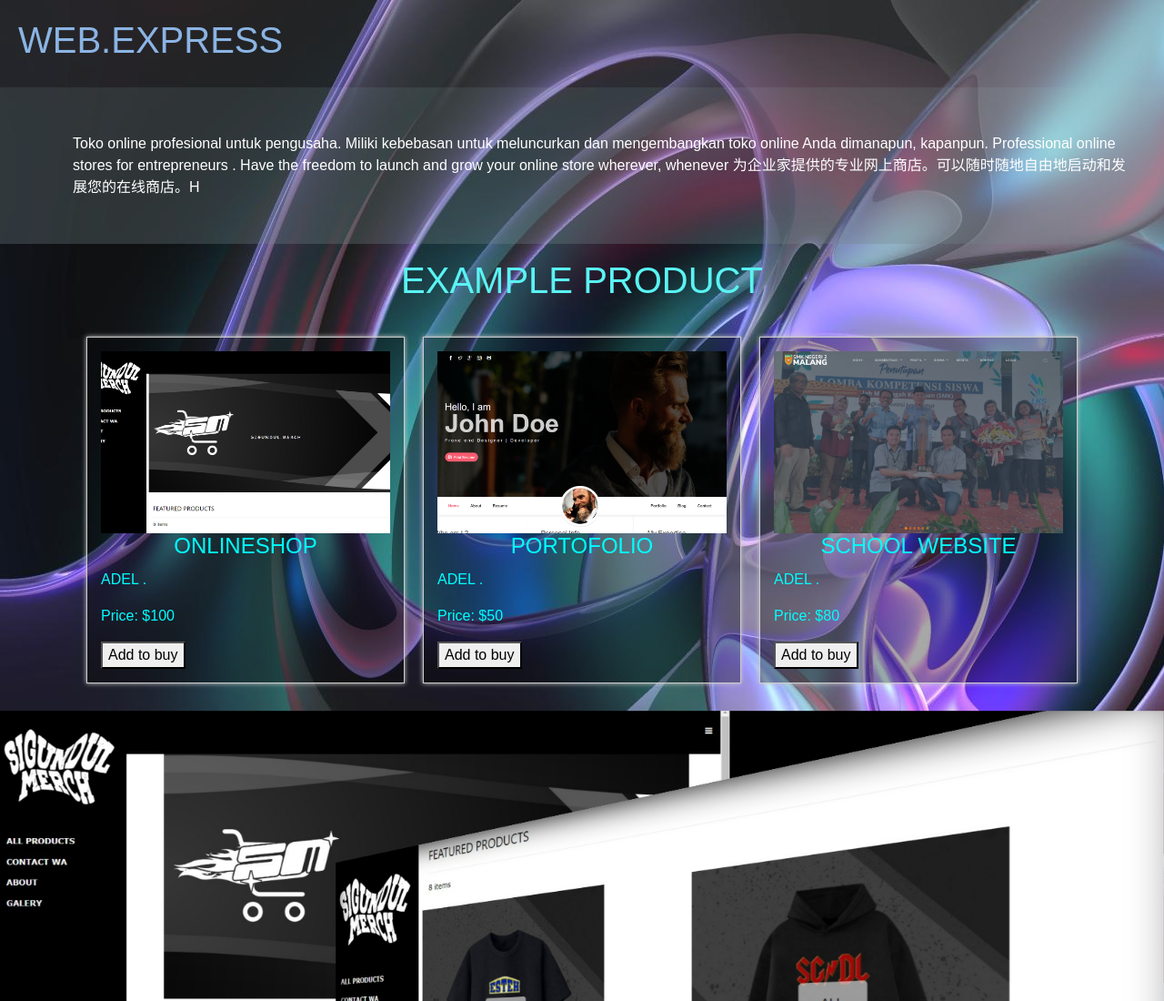
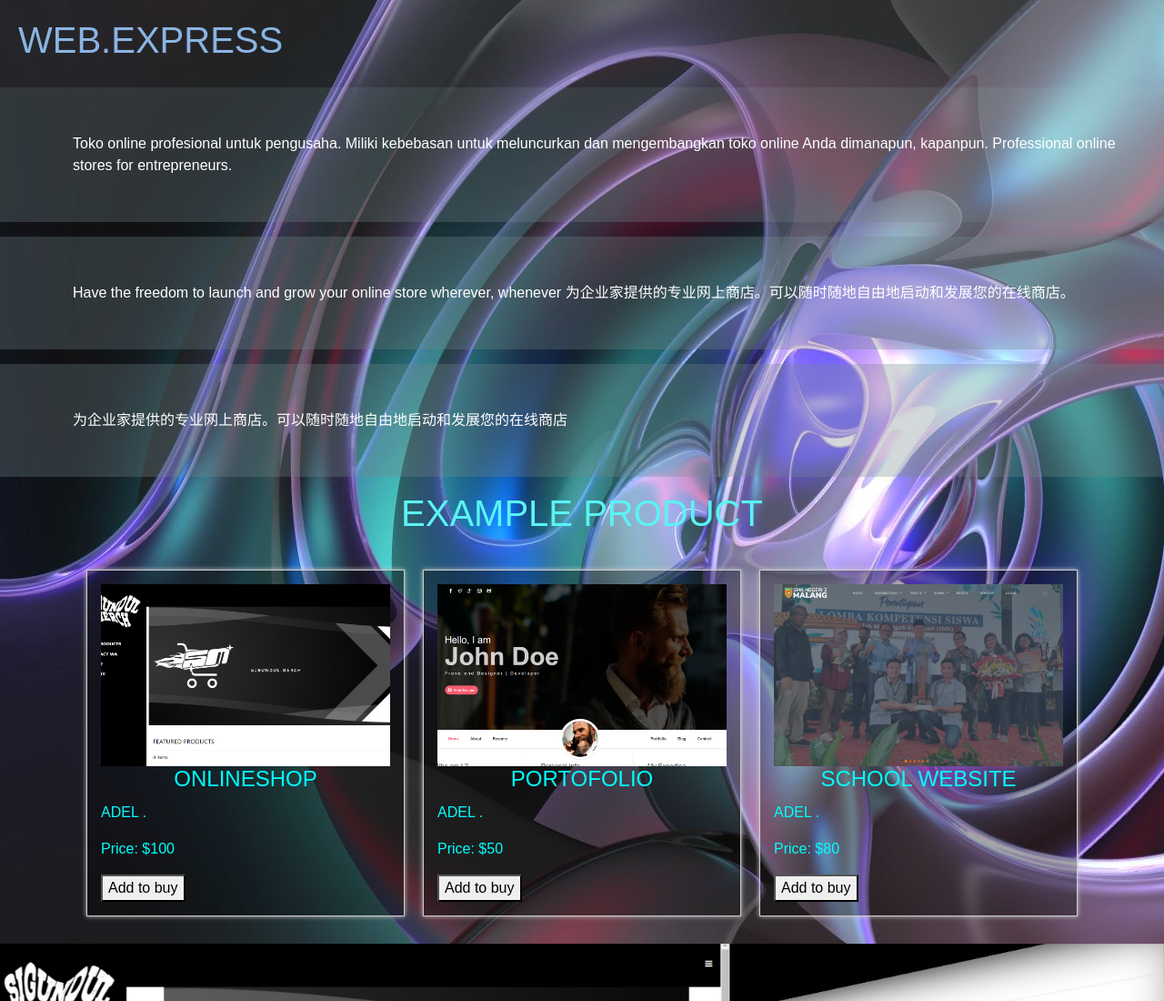
Before and after one commit to bagassz/TUGAS-ADEL, a plain HTML site: page index.html in a window 1280 px wide. Shown: the top 1100 px of the page at 91% size. Drawn offline with nearby package versions, Linux system fonts and the light colour scheme.

Commit message:
Update index.html

```diff
--- a/index.html
+++ b/index.html
@@ -17,11 +17,19 @@
 
 <div>
     <p class="deskripsi">
-   Toko online profesional untuk pengusaha. Miliki kebebasan untuk meluncurkan
-        dan mengembangkan toko online Anda dimanapun, kapanpun.
-    Professional online stores for entrepreneurs
-    . Have the freedom to launch and grow your online store wherever, whenever
-为企业家提供的专业网上商店。可以随时随地自由地启动和发展您的在线商店。H
+      Toko online profesional untuk pengusaha. Miliki kebebasan untuk meluncurkan dan mengembangkan toko online Anda dimanapun, kapanpun.
+Professional online stores for entrepreneurs.
+<div>
+  <p class="deskripsi"> Have the freedom to launch and grow your online store wherever, whenever
+为企业家提供的专业网上商店。可以随时随地自由地启动和发展您的在线商店。</p>
+
+<div>
+  <p class="deskripsi">
+  为企业家提供的专业网上商店。可以随时随地自由地启动和发展您的在线商店
+</div>
+
+</div>
+
 </p>
 </div>
 <div>
```
